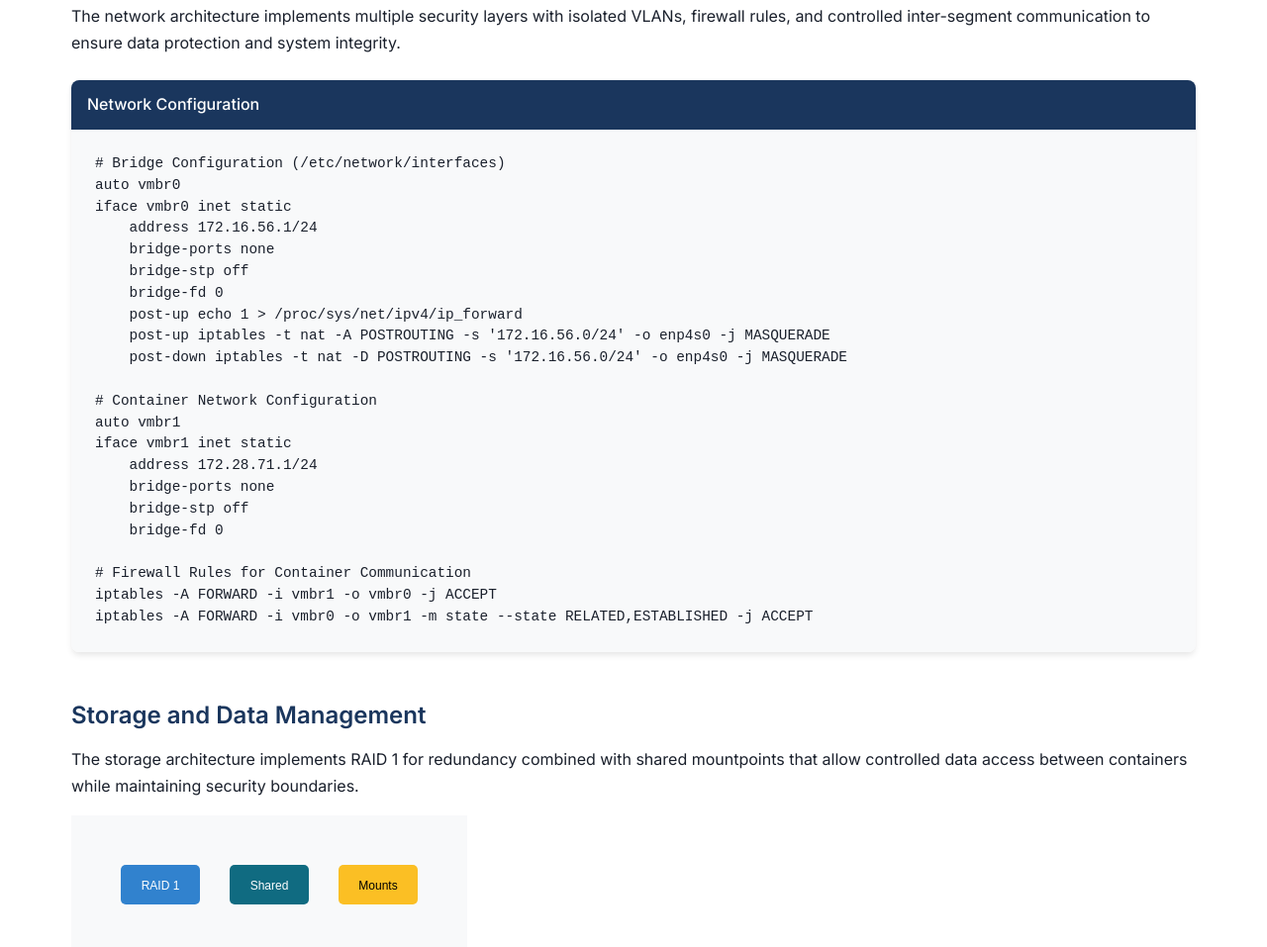
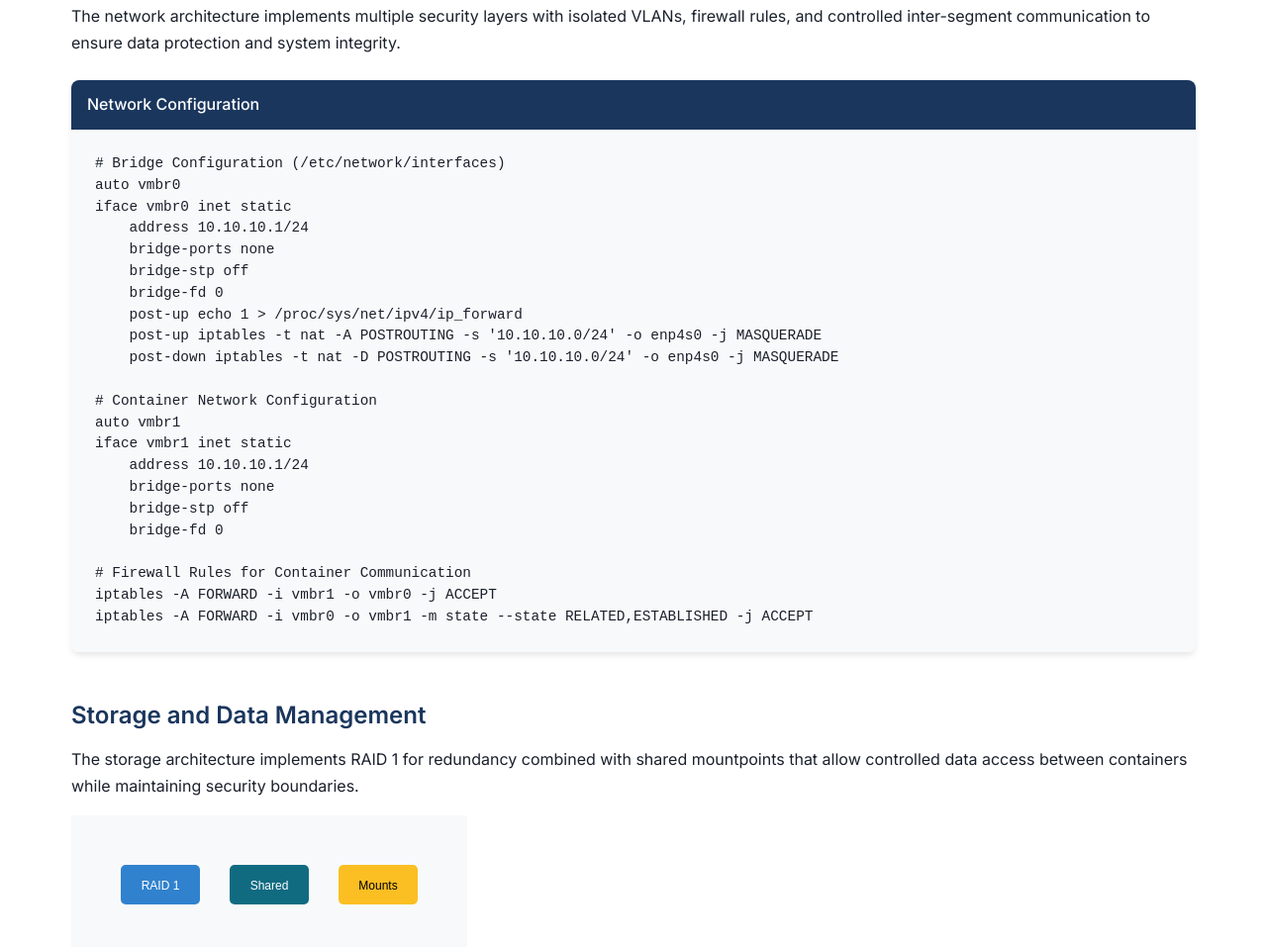
Before and after one commit to BlockShield-Systems/github.io, a plain HTML site: page projects/system-architecture.html in a window 1280 px wide. Shown: the part 2433-3390 px from the top of the page at 99% size. Drawn offline with Linux system fonts and the light colour scheme.

Commit message:
Update system-architecture.html

```diff
--- a/projects/system-architecture.html
+++ b/projects/system-architecture.html
@@ -151,18 +151,18 @@ echo "blacklist nouveau" >> /etc/modprobe.d/blacklist.conf</code></pre>
                             <pre><code># Bridge Configuration (/etc/network/interfaces)
 auto vmbr0
 iface vmbr0 inet static
-    address 172.16.56.1/24
+    address 10.10.10.1/24
     bridge-ports none
     bridge-stp off
     bridge-fd 0
     post-up echo 1 > /proc/sys/net/ipv4/ip_forward
-    post-up iptables -t nat -A POSTROUTING -s '172.16.56.0/24' -o enp4s0 -j MASQUERADE
-    post-down iptables -t nat -D POSTROUTING -s '172.16.56.0/24' -o enp4s0 -j MASQUERADE
+    post-up iptables -t nat -A POSTROUTING -s '10.10.10.0/24' -o enp4s0 -j MASQUERADE
+    post-down iptables -t nat -D POSTROUTING -s '10.10.10.0/24' -o enp4s0 -j MASQUERADE
 
 # Container Network Configuration
 auto vmbr1
 iface vmbr1 inet static
-    address 172.28.71.1/24
+    address 10.10.10.1/24
     bridge-ports none
     bridge-stp off
     bridge-fd 0
```
